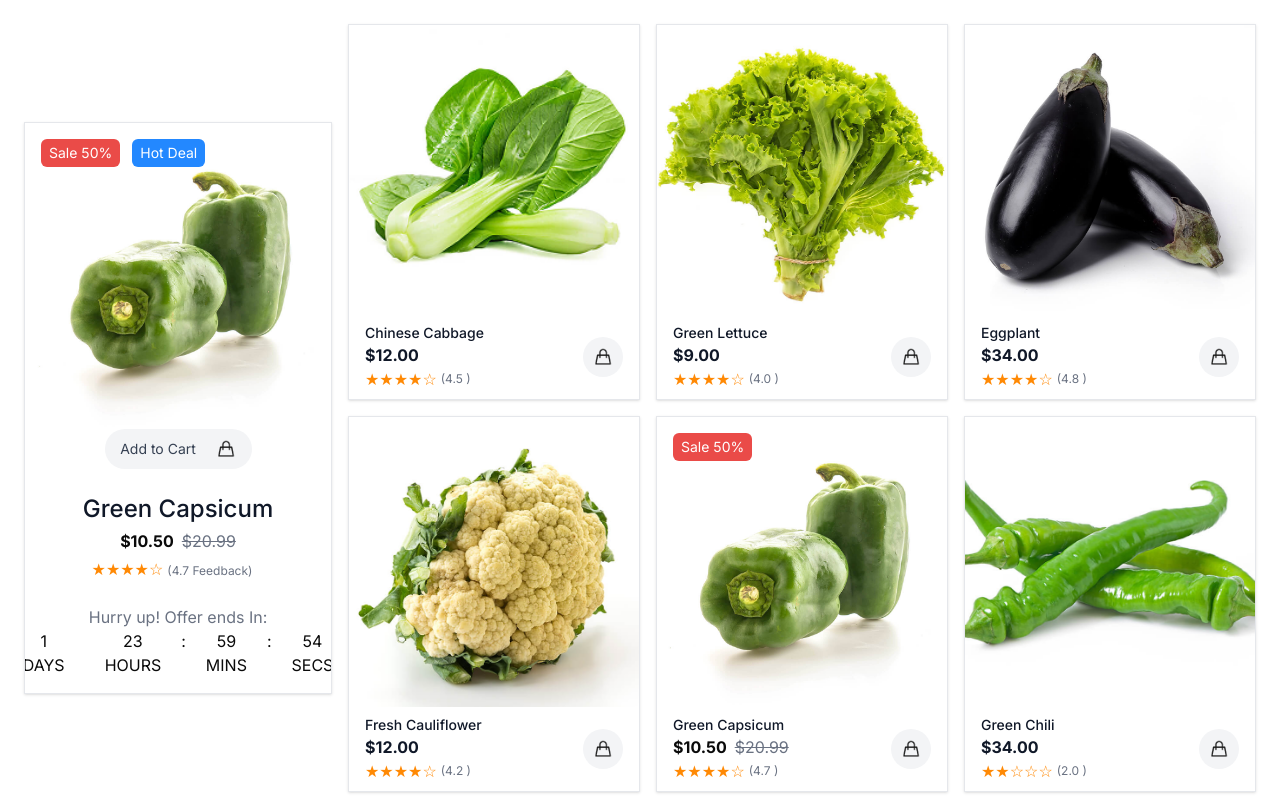
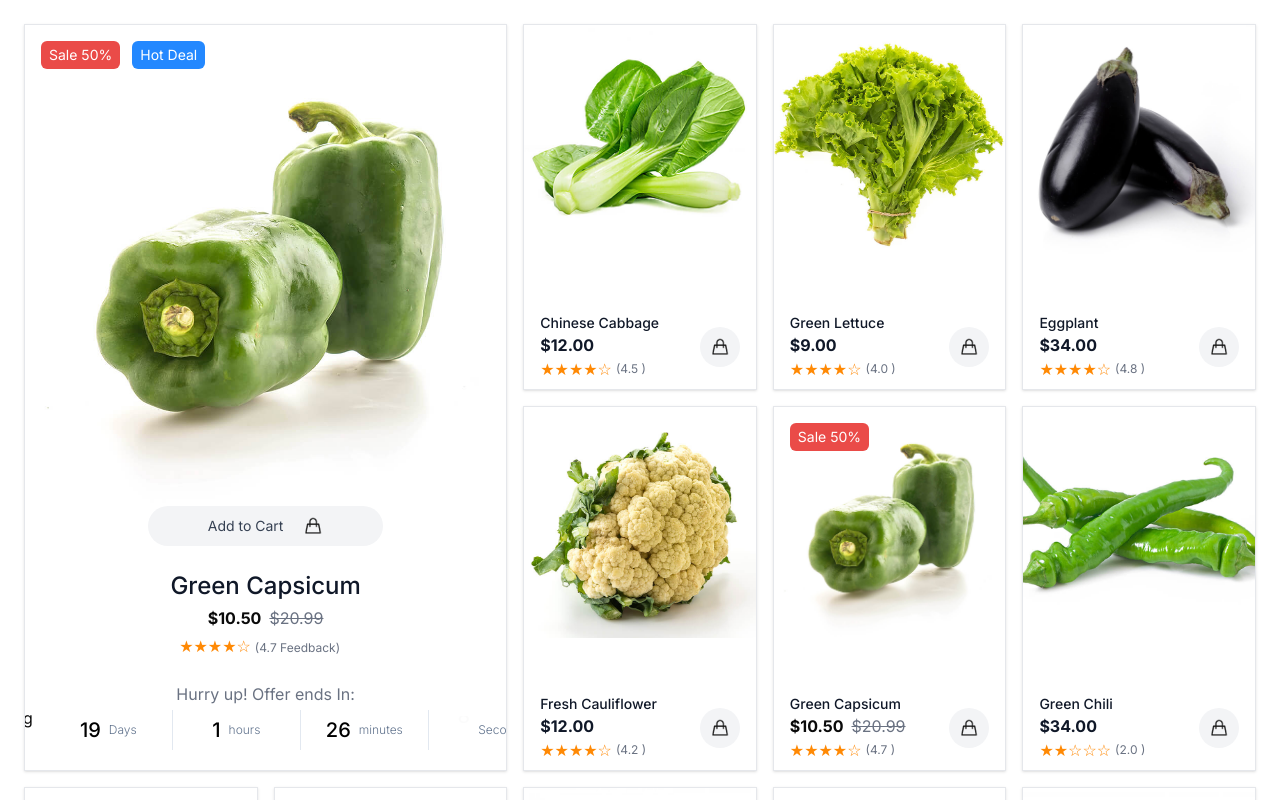
Before and after one commit to Anonymous-Roys/smabuyer, a Next.js app: page / in a window 1280 px wide. Shown: the part 1580-2380 px from the top of the page. Built offline with nearby package versions, Linux system fonts and the light colour scheme.

Commit message:
update hotdeals item display

```diff
--- /dev/null
+++ b/components/custom/CountDownItem.tsx
@@ -0,0 +1,38 @@
+"use client";
+import useTimer from "@/hooks/useTimer";
+import { motion } from "framer-motion";
+import React from "react";
+type TimeUnit = "DAY" | "HOUR" | "MINUTE" | "SECOND";
+
+const CountDownShift = () => {
+  return (
+    <div className="flex items-center max-sm:flex-col gap-3 justify-center bg-white px-4">
+      <p className="text-primary-500 ">Coming soon</p>
+      <div className="mx-auto flex w-full max-w-lg items-center ">
+        <CountDownItem unit="DAY" text="Days" />
+        <CountDownItem unit="HOUR" text="hours" />
+        <CountDownItem unit="MINUTE" text="minutes" />
+        <CountDownItem unit="SECOND" text="Seconds" />
+      </div>
+    </div>
+  );
+};
+
+export default CountDownShift;
+
+const CountDownItem = ({ unit, text }: { unit: TimeUnit; text: string }) => {
+  const { ref, time } = useTimer(unit);
+  return (
+    <div className="flex h-[40px] w-[200px] items-center justify-center gap-5 border-r-[1px] border-slate-200 font-mono md:gap-2">
+      <motion.div className="relative  overflow-hidden text-center ">
+        <motion.span
+          ref={ref}
+          className="block text-xl font-medium text-black  "
+        >
+          {time}
+        </motion.span>
+      </motion.div>
+      <span className="text-xs font-light text-slate-500 ">{text}</span>
+    </div>
+  );
+};
--- a/components/landing/HotDealsSection.tsx
+++ b/components/landing/HotDealsSection.tsx
@@ -27,9 +27,8 @@ const HotDealsSection: React.FC = () => {
           </Link>
         </span>
       </h2>
-      <div className="flex flex-col">
-        <div className="flex flex-col items-center lg:flex-row gap-4">
-          <div className="lg:flex-1 lg:max-w-[25%] flex flex-col">
+      <div className="grid grid-cols-2 sm:grid-cols-2 md:grid-cols-3 lg:grid-cols-5 gap-4">
+        <div className="col-span-2 sm:col-span-2 md:col-span-2 row-span-1 sm:row-span-2">
           <ProductCard
         imageUrl={HOTDEAL.imageUrl}
         name={HOTDEAL.name}
@@ -40,8 +39,7 @@ const HotDealsSection: React.FC = () => {
         isHotDeal={HOTDEAL.isHotDeal}
           />
         </div>
-          <div className="lg:flex-[3] grid grid-cols-2 gap-4 sm:grid-cols-2 md:grid-cols-3 lg:grid-cols-3 xl:grid-cols-3 ">
-            {PRODUCTS.slice(0, 6).map((product, index) => (
+        {PRODUCTS.map((product, index) => (
           <ProductCard
         key={index}
         imageUrl={product.imageUrl}
@@ -59,27 +57,6 @@ const HotDealsSection: React.FC = () => {
           />
         ))}
       </div>
-        </div>
-        <div className="grid grid-cols-2 gap-4 md:grid-cols-3 lg:grid-cols-4 xl:grid-cols-5 mt-6">
-          {PRODUCTS.slice(6, 11).map((product, index) => (
-            <ProductCard
-              key={index}
-              imageUrl={product.imageUrl}
-              name={product.name}
-              price={product.price}
-              rating={product.rating}
-              discount={product.discount}
-              imageAlt={product.imageAlt}
-              farmer={product.farmer}
-              category={product.category}
-              tags={product.tags}
-              description={product.description}
-              additionalInfo={product.additionalInfo}
-              bulkPrice={product.bulkPrice}
-            />
-          ))}
-        </div>
-      </div>
       <div className="flex w-full mt-10">
         <SummerSaleCard />
       </div>
--- a/components/ui/custom-card.tsx
+++ b/components/ui/custom-card.tsx
@@ -3,6 +3,7 @@ import * as React from "react";
 import { cn } from "@/lib/utils";
 import { ProductCardProps } from "@/types/custom-card";
 import ImageBlur from "../common/ImageBlur";
+import CountDownShift from "../custom/CountDownItem";
 
 /**
  * `ProductCard` is a reusable React component that displays a product card with details such as
@@ -663,11 +664,11 @@ const ProductCard = React.forwardRef<HTMLDivElement, ProductCardProps>(
               </button>
             )}
             {isHotDeal && !hotDealExpired ? (
-              <div className="pb-4">
+              <div className="pb-4 ">
                 <p className="text-center mt-4 text-gray-500 dark:text-gray-400">
                   Hurry up! Offer ends In:
                 </p>
-                <ul className="flex gap-10">
+                {/* <ul className="flex gap-10">
                   <li className="flex flex-col items-center">
                     <span> {timeLeft.days} </span>
                     <span>DAYS</span>
@@ -688,7 +689,10 @@ const ProductCard = React.forwardRef<HTMLDivElement, ProductCardProps>(
                       <span>SECS</span>
                     </li>
                   </div>
-                </ul>
+                </ul> */}
+                <div className="flex justify-center items-center px-4">
+                <CountDownShift/>
+                </div>
               </div>
             ) : (
               isHotDeal && (
--- /dev/null
+++ b/hooks/useTimer.ts
@@ -0,0 +1,85 @@
+"use client";
+
+import { useAnimate } from "framer-motion";
+import { useEffect, useRef, useState } from "react";
+
+// Constants for time calculations
+const SECOND = 1000;
+const MINUTE = 60 * SECOND;
+const HOUR = 60 * MINUTE;
+const DAY = 24 * HOUR;
+
+// Countdown target date
+const COUNTDOWN_FROM = new Date("2025-05-21T00:00:00Z").getTime();
+
+type TimeUnit = "DAY" | "HOUR" | "MINUTE" | "SECOND";
+
+const useTimer = (unit: TimeUnit) => {
+  const [ref, animate] = useAnimate();
+
+  const interval = useRef<NodeJS.Timeout | null>(null);
+  const timeRef = useRef<number>(0);
+  const [time, setTime] = useState<number>(0);
+
+  useEffect(() => {
+    // Start the interval
+    interval.current = setInterval(handleCountdown, 1000);
+
+    // Cleanup interval on unmount
+    return () => {
+      if (interval.current) {
+        clearInterval(interval.current);
+      }
+    };
+    // eslint-disable-next-line react-hooks/exhaustive-deps
+  }, []);
+
+  const handleCountdown = async () => {
+    if (!ref.current) return;
+
+    const now = new Date().getTime();
+    const diff = COUNTDOWN_FROM - now;
+
+    if (diff <= 0) {
+      clearInterval(interval.current || undefined);
+      setTime(0);
+      return;
+    }
+
+    let newTime: number = 0;
+
+    if (unit === "DAY") {
+      newTime = Math.floor(diff / DAY);
+    } else if (unit === "HOUR") {
+      newTime = Math.floor((diff % DAY) / HOUR);
+    } else if (unit === "MINUTE") {
+      newTime = Math.floor((diff % HOUR) / MINUTE);
+    } else {
+      newTime = Math.floor((diff % MINUTE) / SECOND);
+    }
+
+    if (newTime !== timeRef.current) {
+      // Exit animation
+      await animate(
+        ref.current,
+        { y: ["0%", "-50%"], opacity: [1, 0] },
+        { duration: 0.35 }
+      );
+
+      // Update the reference and state
+      timeRef.current = newTime;
+      setTime(newTime);
+
+      // Enter animation
+      await animate(
+        ref.current,
+        { y: ["50%", "0%"], opacity: [0, 1] },
+        { duration: 0.35 }
+      );
+    }
+  };
+
+  return { ref, time };
+};
+
+export default useTimer;
```
Also changed, not shown: constants/products.ts (+98 -88 lines). Lines whose indentation alone changed are shown as unchanged.
